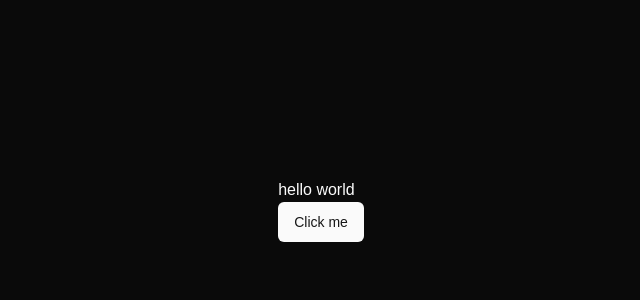
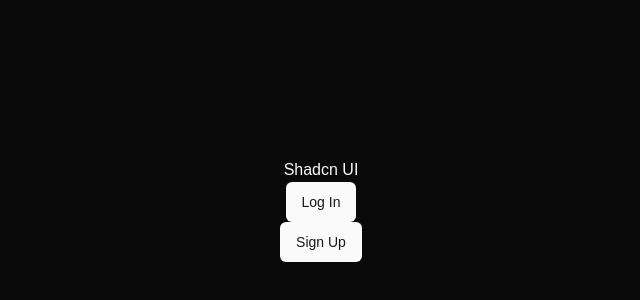
Before and after one commit to penn201500/shadcn-and-nextjs, a Next.js app: page / in a window 1280 px wide. Shown: the part 190-490 px from the top of the page, without its empty margins (319-959 px from the left). Built offline with nearby package versions, Linux system fonts and the light colour scheme.

Commit message:
👔 Add one button and update the title
true

```diff
--- a/app/(logged-out)/page.tsx
+++ b/app/(logged-out)/page.tsx
@@ -2,11 +2,10 @@
 
 export default function LandingPage() {
     return (
-        <div>
-            <h1>hello world</h1>
-            <Button>
-                Click me
-            </Button>
-        </div>
+        <>
+            <h1>Shadcn UI</h1>
+            <Button>Log In</Button>
+            <Button>Sign Up</Button>
+        </>
     )
 }
```
